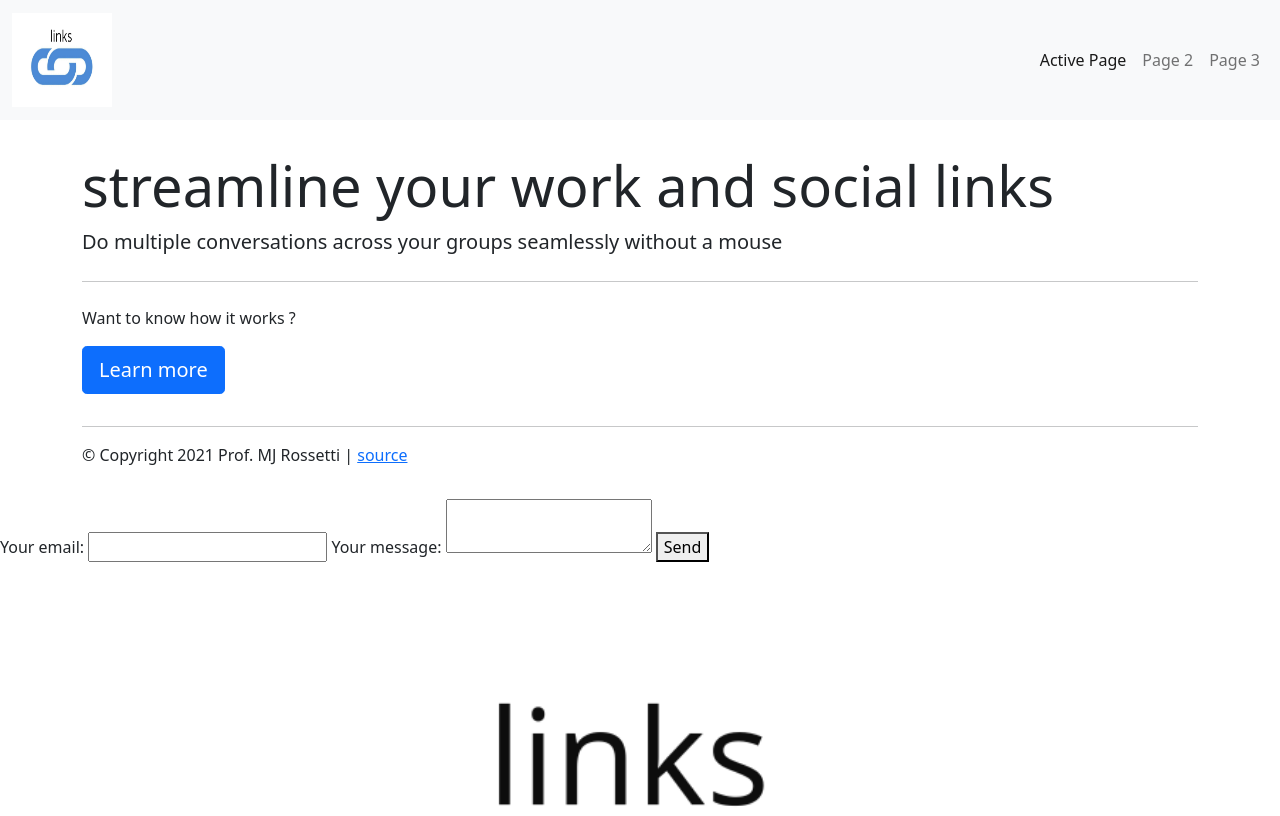
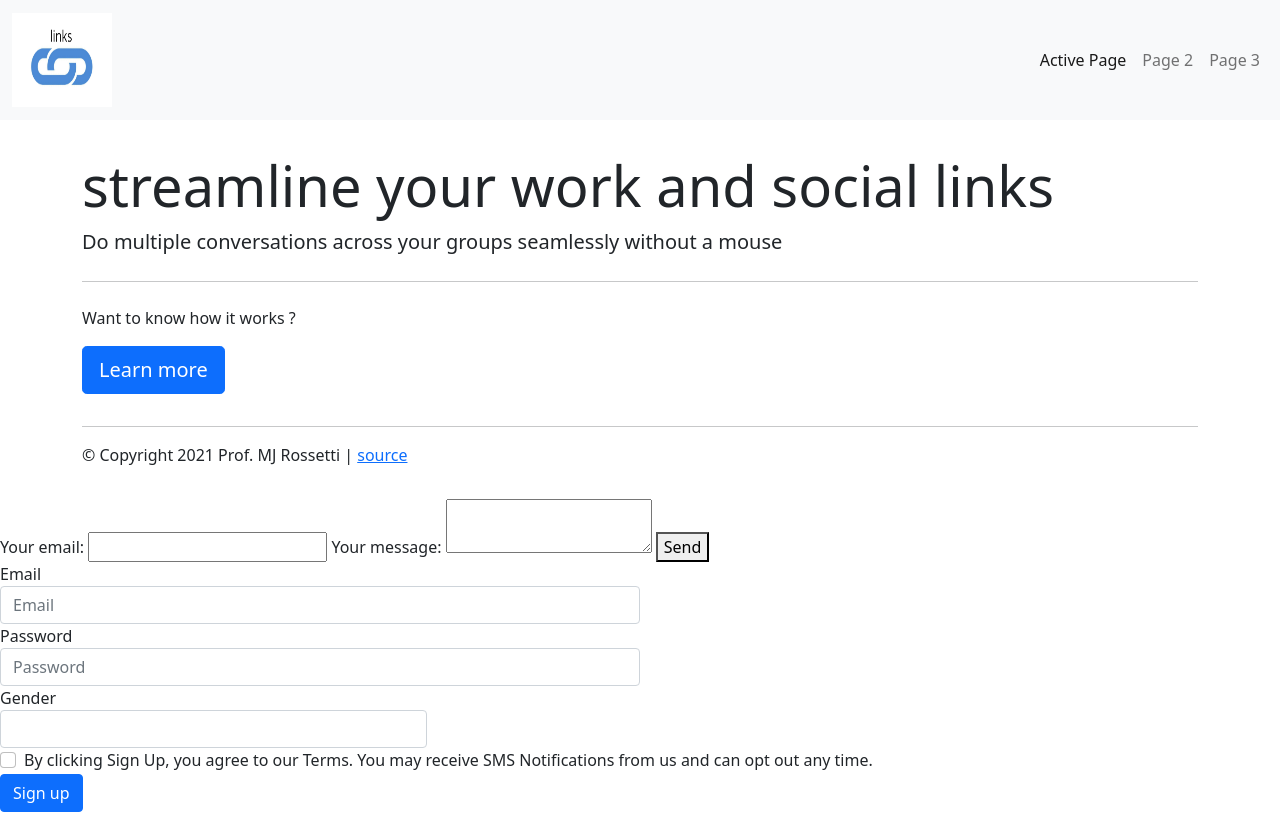
Before and after one commit to aayushagrawal05/links, a plain HTML site: page bootstrap_nav_template.html in a window 1280 px wide. Shown: the top 816 px of the page. Drawn offline with nearby package versions, Linux system fonts and the light colour scheme.

Commit message:
added Document Object Model functionality to read values in bootstrap form and post it to console

```diff
--- a/bootstrap_nav_template.html
+++ b/bootstrap_nav_template.html
@@ -17,14 +17,15 @@
     <!-- Linking external Twitter Bootstrap CSS to our links webpage-->
     <link href="https://cdn.jsdelivr.net/npm/bootstrap@5.0.0-beta3/dist/css/bootstrap.min.css" rel="stylesheet" integrity="sha384-eOJMYsd53ii+scO/bJGFsiCZc+5NDVN2yr8+0RDqr0Ql0h+rP48ckxlpbzKgwra6" crossorigin="anonymous">
     <style>
-    img:hover {
-        opacity:0.3;
-    }
+        img:hover {
+            opacity:0.3;
+        }
 
-    img{
-        opacity: 1;
-    }</style>
-    <title>Hello, world!</title>
+        img{
+            opacity: 1;
+        }
+    </style>
+
   </head>
   <body>
 
@@ -108,6 +109,82 @@
         <button type="submit">Send</button>
     </form>
 
+
+
+
+
+
+
+    <!-- Adding a new links User signup form -->
+    <form>
+        <div class="form-row">
+          <div class="form-group col-md-6">
+            <label for="inputEmail4">Email</label>
+            <input type="email" class="form-control" id="inputEmail4" placeholder="Email">
+          </div>
+          <div class="form-group col-md-6">
+            <label for="inputPassword4">Password</label>
+            <input type="password" class="form-control" id="inputPassword4" placeholder="Password">
+          </div>
+        </div>
+        <div class="form-row">
+          <div class="form-group col-md-4">
+            <label for="inputGender">Gender</label>
+            <select id="inputGender" class="form-control">
+                <option selected></option>
+                <option>Male</option>
+                <option>Female</option>
+                <option>Custom</option>
+            </select>
+          </div>
+        </div>
+        <div class="form-group">
+          <div class="form-check">
+            <input class="form-check-input" type="checkbox" id="gridCheck">
+            <label class="form-check-label" for="gridCheck">
+                By clicking Sign Up, you agree to our Terms. You may receive SMS Notifications from us and can opt out any time.
+            </label>
+          </div>
+        </div>
+        <button type="submit" id="signup" class="btn btn-primary">Sign up</button>
+      </form>
+
+
+
+      <!-- Adding a javascript to dynamically change the signup form based on new links user inputs on gender -->
+      <script>
+        // select elements from the DOM by specifying their unique identifiers:
+        var clickMeButton = document.getElementById("signup")
+
+        //var myDiv = document.getElementById("my-container")
+        //var myParagraph = document.getElementById("my-message")
+        var myGender = document.getElementById("inputGender")
+
+        // manipulate properties of an element:
+        //myParagraph.innerHTML = "Fun times!"
+        //myParagraph.style.color = "red"
+
+
+        function handleSubmit(event) {
+            event.preventDefault()
+
+            //prints the value of selected list value in gender to the console
+            //console.log(myGender.options[myGender.selectedIndex].value)
+        }
+
+
+        // can even create new elements:
+        //var myHeading = document.createElement("h3")
+        //myHeading.innerHTML = "This is a heading"
+        //myDiv.appendChild(myHeading)
+        clickMeButton.addEventListener("click", handleSubmit)
+      </script>
+
+
+
+
+
+
     <!-- Adding an interactive links logo on index page (Mouse hover changes opacity of logo) -->
     <img src="assets/images/links_logo.png" width="100%" height="100%">
 
```
